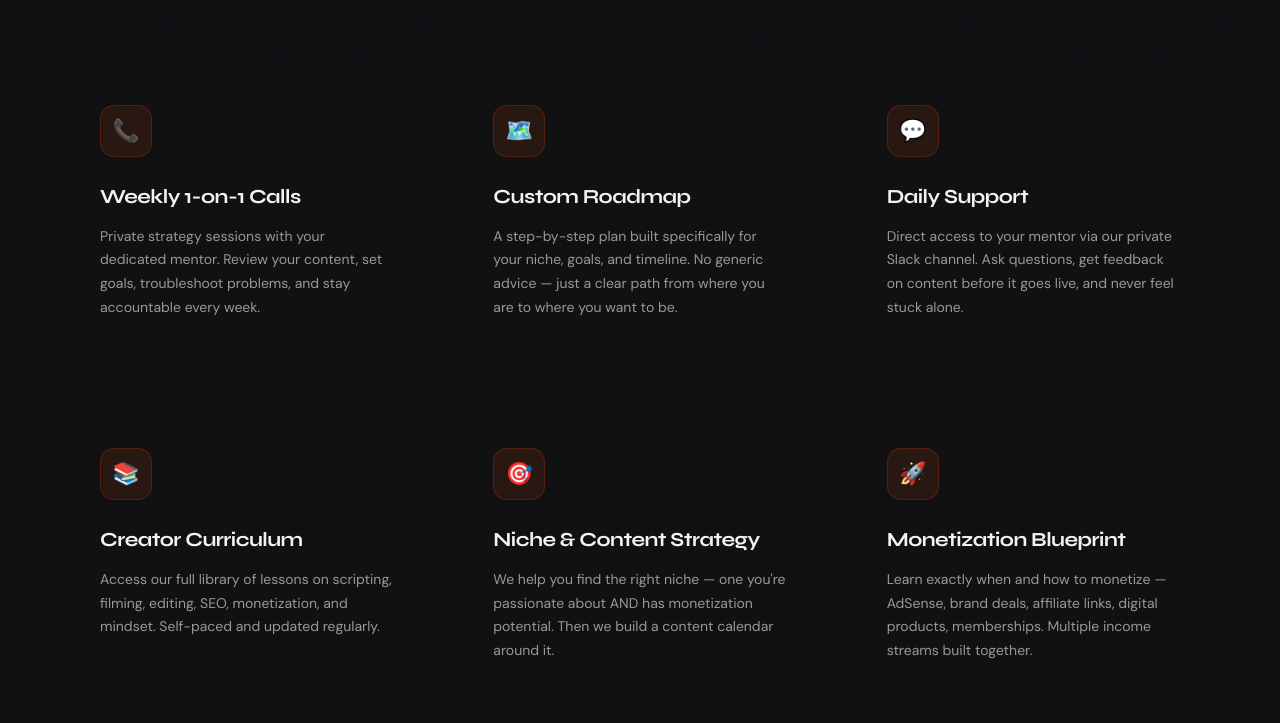
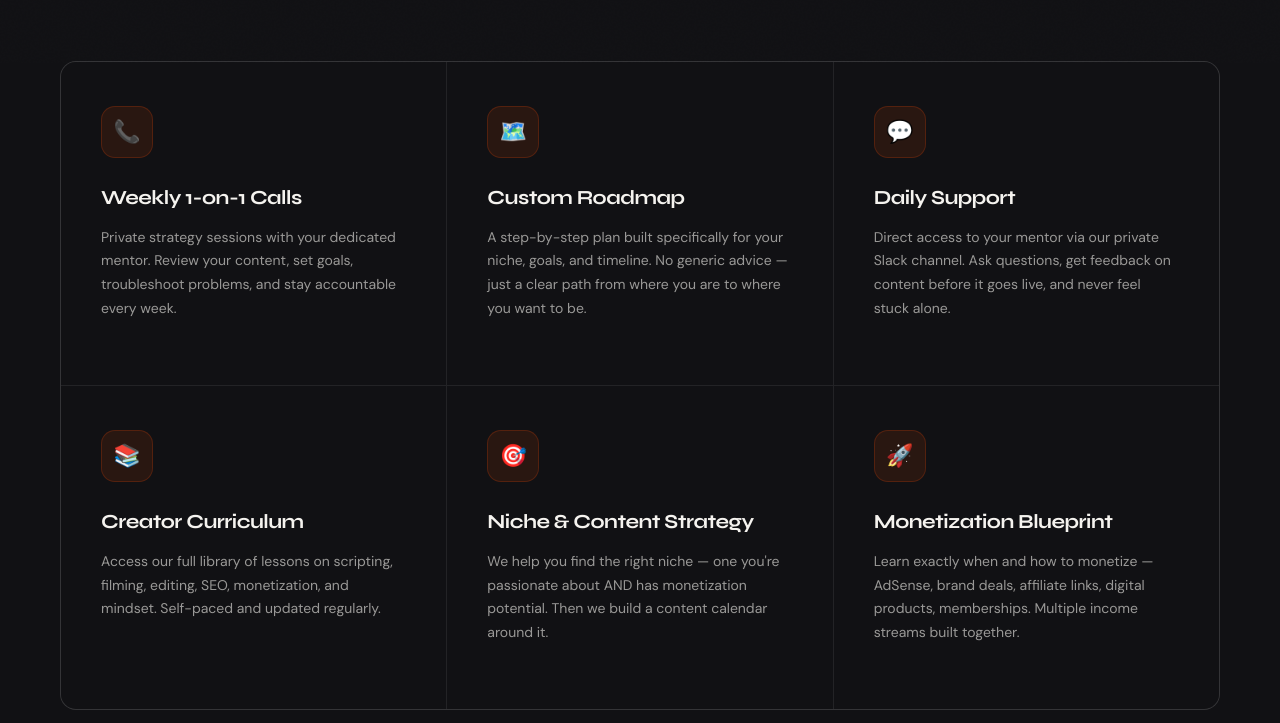
Before and after one commit to armaan83/agency, a plain HTML site: page pages/mentorship.html in a window 1280 px wide. Shown: the part 737-1460 px from the top of the page. Drawn offline with Linux system fonts and the light colour scheme.

Commit message:
Update mentorship.html

```diff
--- a/pages/mentorship.html
+++ b/pages/mentorship.html
@@ -46,7 +46,7 @@
       <h2 class="section-title">What You <span class="accent">Get</span></h2>
     </div>
   </div>
-  <div style="display:grid;grid-template-columns:repeat(3,1fr);gap:20px;">
+  <div class="services-grid">
     <div class="service-card reveal">
       <div class="service-icon">📞</div>
       <h3>Weekly 1-on-1 Calls</h3>
```
